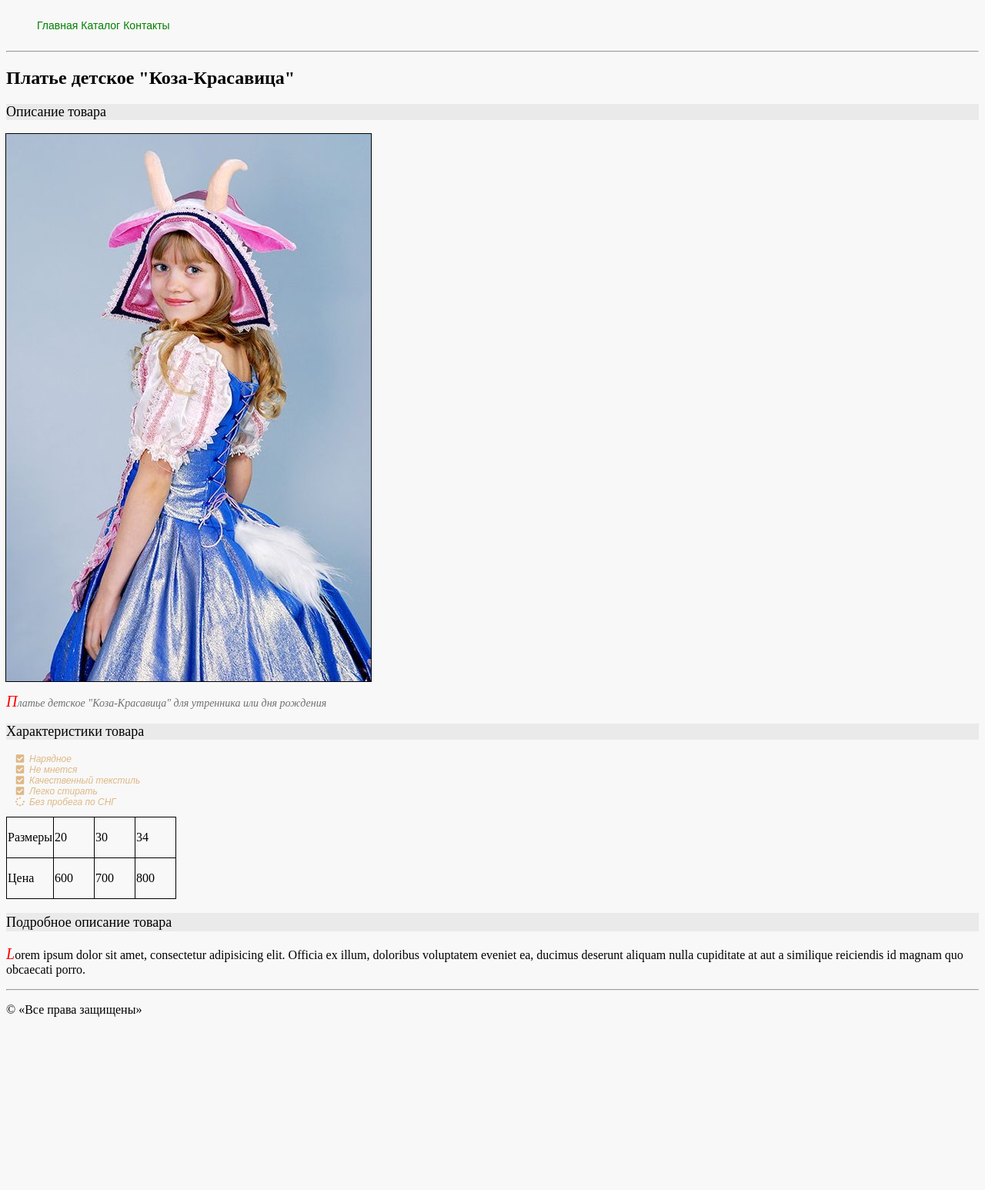
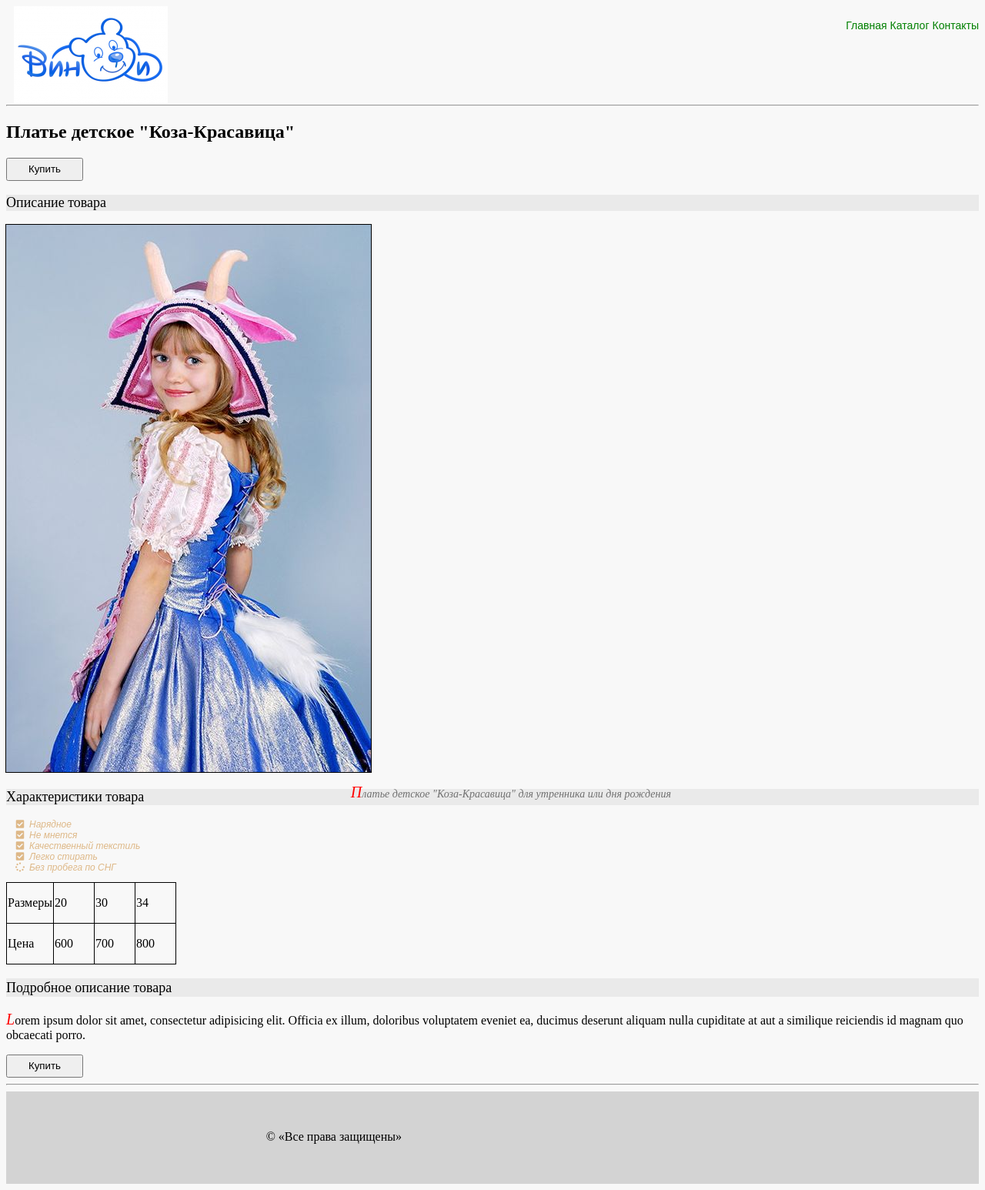
Before and after one commit to lexaz777/htmlbase, a plain HTML site: page catalog/product-koza.html in a window 1280 px wide. Shown: the whole page at 77% size. Before the commit the page ends 1337 px from the top, so only its background shows below. Drawn offline with Linux system fonts and the light colour scheme.

Commit message:
Добавлено позиционирование элементов

```diff
--- a/catalog/product-koza.html
+++ b/catalog/product-koza.html
@@ -10,7 +10,9 @@
 
 <body>
     <div class="header">
-        <div class="logo"><img src="img/logo.png" alt=""></div>
+        <div class="logo">
+            <a href="../index.html"><img src="../img/logo.png" alt=""></a>
+        </div>
         <div class="menu">
             <ul>
                 <li><a href="../index.html">Главная</a></li>
@@ -22,6 +24,7 @@
     <hr>
     <div class="product-description-container">
         <h2>Платье детское "Коза-Красавица"</h2>
+        <button class="button-buy">Купить</button>
         <h3>Описание товара</h3>
         <a href="../img/koza.jpg" target="_blank"><img class="bordered-image" src="../img/koza.jpg" alt="Платье детское Коза-Красавица"></a>
         <p class="short-description">Платье детское "Коза-Красавица" для утренника или дня рождения</p>
@@ -49,10 +52,11 @@
         </table>
         <h3 class="full-description">Подробное описание товара</h3>
         <p>Lorem ipsum dolor sit amet, consectetur adipisicing elit. Officia ex illum, doloribus voluptatem eveniet ea, ducimus deserunt aliquam nulla cupiditate at aut a similique reiciendis id magnam quo obcaecati porro.</p>
+        <button class="button-buy">Купить</button>
     </div>
     <hr>
     <div class="footer">
-        <p>&copy; «Все права защищены»</p>
+        <p class="allright">&copy; «Все права защищены»</p>
     </div>
 
 
--- a/css/style.css
+++ b/css/style.css
@@ -2,8 +2,31 @@ body {
     background-color: #f8f8f8;
 }
 
+
+/*
++1.2) Задать блоку с классом header значение высоты;
++1.4) Из вертикального меню сделать горизонтальное;
++1.5) Разместить меню справа от логотипа;
++1.6) Прижать меню к правому краю.
+*/
 .header {
     display: flex;
+    height: 120px;
+    justify-content: space-between;
+}
+
+/*
+1.1) Создать родительский блок с классом container, задать значение ширины и расположить блок по центру экрана;
+*/
+.container {
+    width: 1200px;
+    margin: 0 auto;
+}
+/*
++1.3) Отодвинуть логотип от левого края;
+*/
+.logo {
+    margin-left: 10px;
 }
 
 /*
@@ -19,6 +42,43 @@ body {
     text-decoration: none;
 }
 
+
+/*
+2) Footer (на всех страницах):
+2.1) Задать высоту;
+2.2) Поменять цвет фона;
+*/
+.footer {
+    height: 120px;
+    background-color: lightgrey;
+    display: flex;
+    justify-content: flex-end;
+}
+
+/*
+2.3) Прижать текст «Все права защищены» к правому краю и отодвинуть от верхней и правой границы.
+*/
+.allright {
+    margin-top: 50px;
+    margin-right: 750px;
+}
+
+.button-buy {
+    width: 100px;
+    height: 30px;
+}
+
+/*
+3.2) Добавить кнопку «Купить»;
+3.3) Присвоить наведение и нажатие на кнопку «Купить».
+*/
+.button-buy:hover {
+    background-color: limegreen;
+}
+
+.button-buy:active {
+    background-color: red;
+}
 
 /*
 * Для всех ссылок меню задать определенный стиль (цвет текста, размер шрифта, начертание шрифта и т.д.).
@@ -56,6 +116,8 @@ body {
     font-size: 14px;
     font-style: italic;
     line-height: 16px;
+    float: right;
+    margin-right: 400px;
 }
 
 .full-description {
```
Also changed, not shown: catalog.html (+4 -3 lines), contacts.html (+5 -3 lines), index.html (+4 -2 lines).
